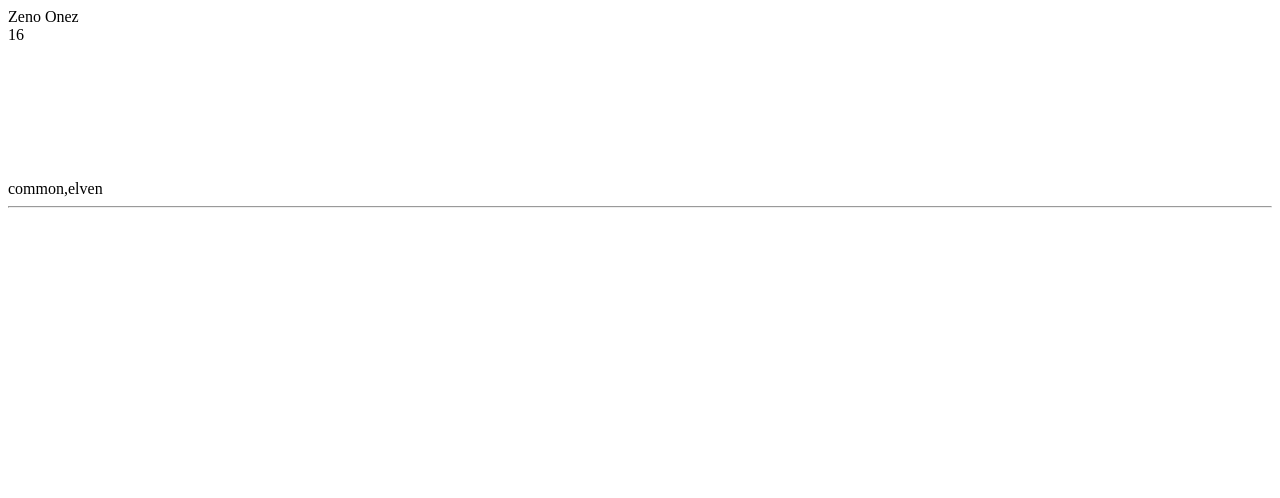
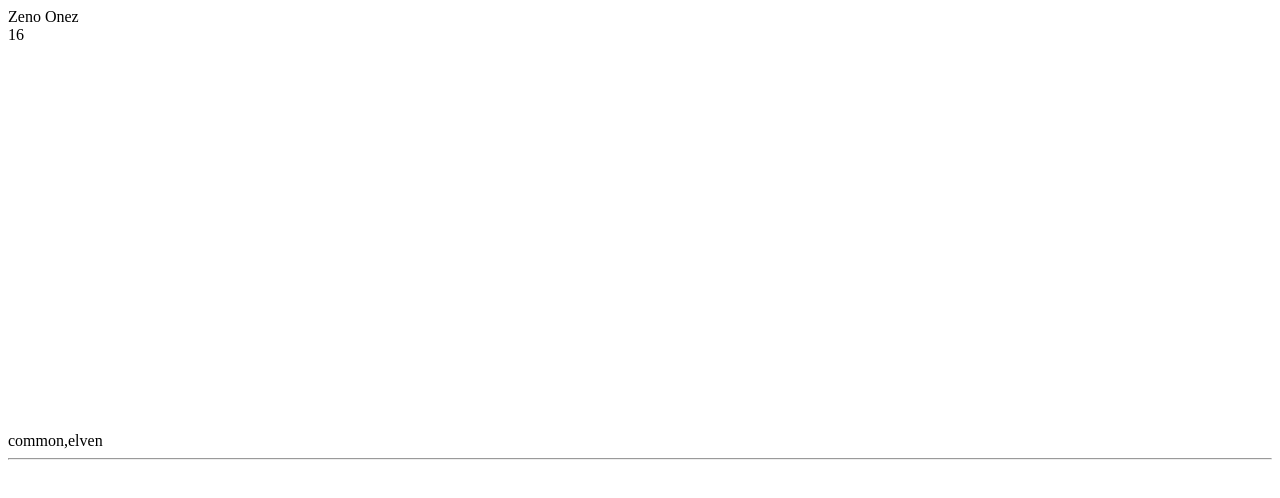
Before and after one commit to gw90/Dungeons-and-Dragons, a plain HTML site: page game.html in a window 1280 px wide. Drawn offline with nearby package versions, Linux system fonts and the light colour scheme.

Commit message:
Update game.html

```diff
--- a/game.html
+++ b/game.html
@@ -18,7 +18,7 @@
 
 	</script>
 
-	      <iframe allowtransparency="true" width="90%" height="90%" src="https://gw90.github.io/Dungeons-and-Dragons/scratch.html" frameborder="0" allowfullscreen></iframe>
+	      <iframe allowtransparency="true" width="485" height="402" src="https://gw90.github.io/Dungeons-and-Dragons/scratch.html" frameborder="0" allowfullscreen></iframe>
     <hr>
 
 
```
